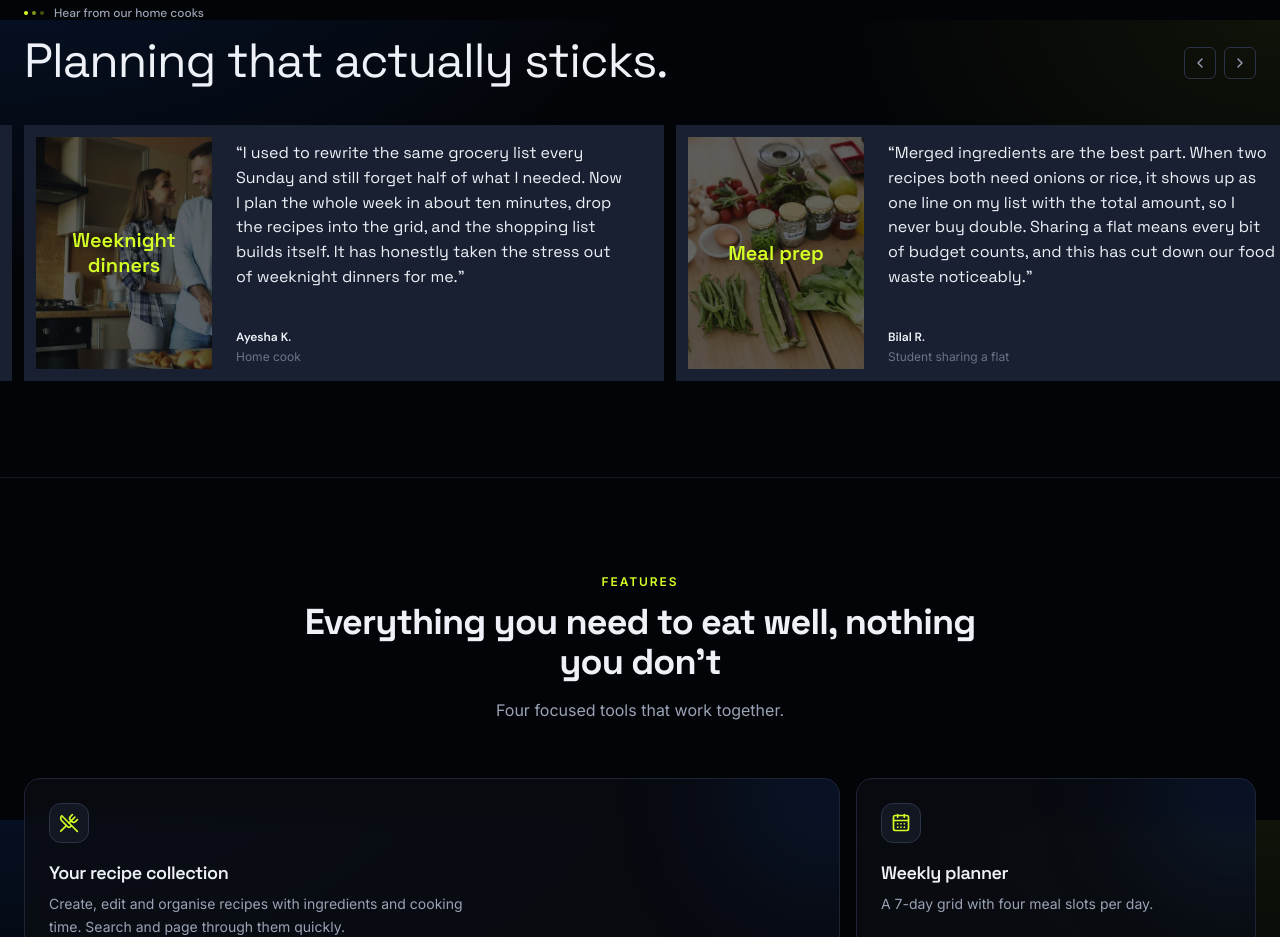
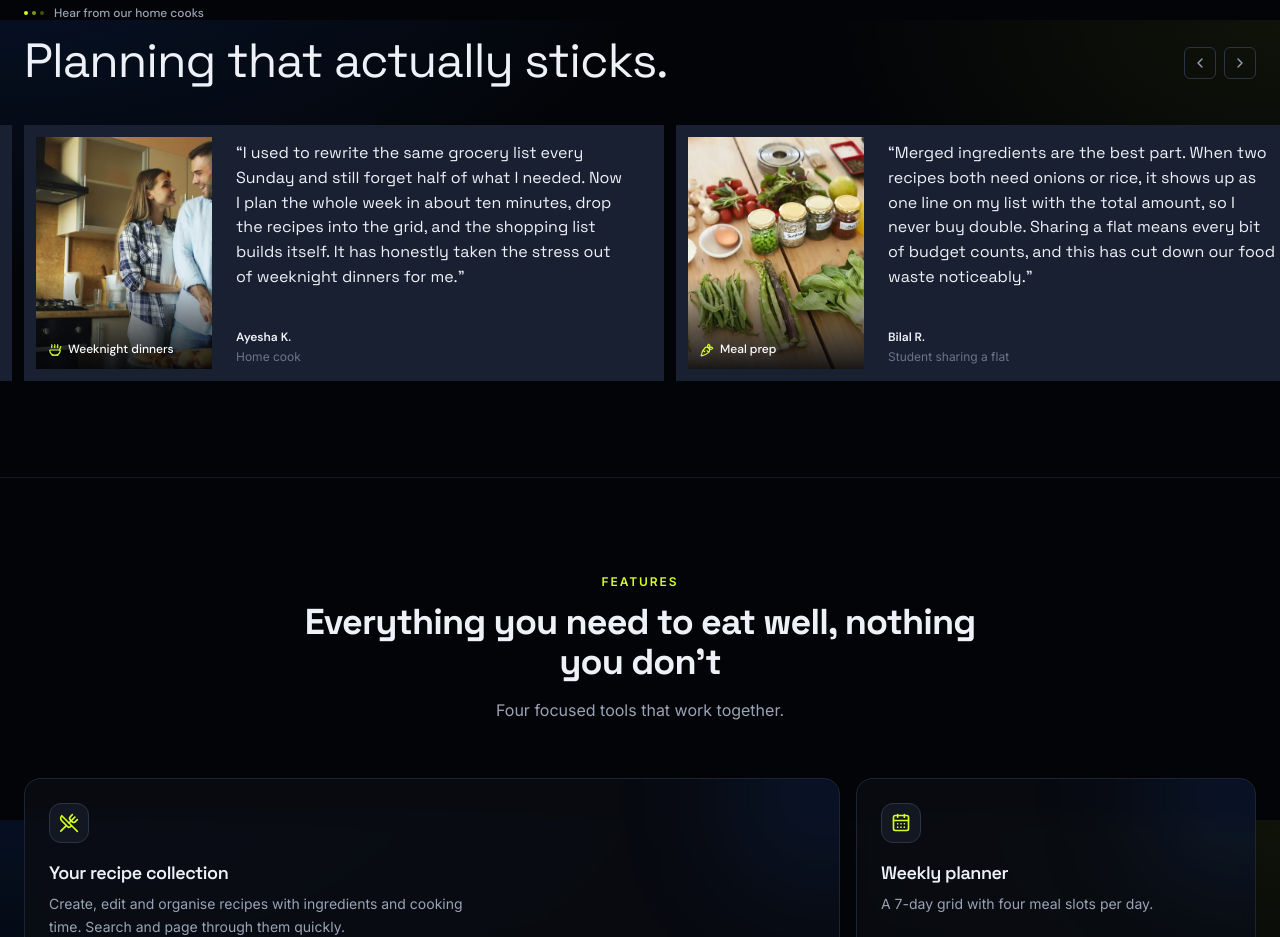
Before and after one commit to MohidWebDev/recipe-meal-planner, a React (Vite) app in the folder client/: page / in a window 1280 px wide. Shown: the part 1580-2517 px from the top of the page. Built offline with nearby package versions, Linux system fonts and the light colour scheme; no server answers.

Commit message:
style: restyle testimonial photo labels with bottom fade and icon

```diff
--- a/client/src/components/landing/Testimonials.jsx
+++ b/client/src/components/landing/Testimonials.jsx
@@ -1,5 +1,13 @@
 import { useEffect, useLayoutEffect, useRef, useState } from "react";
-import { ChevronLeft, ChevronRight } from "lucide-react";
+import {
+  Carrot,
+  ChevronLeft,
+  ChevronRight,
+  Croissant,
+  Heart,
+  Soup,
+  UtensilsCrossed,
+} from "lucide-react";
 import Reveal from "./Reveal";
 
 // SAMPLE CONTENT: replace with real feedback from real users before launch.
@@ -10,6 +18,7 @@ const TESTIMONIALS = [
     name: "Ayesha K.",
     role: "Home cook",
     tag: "Weeknight dinners",
+    icon: Soup,
     image: "/testimonials/1.webp",
   },
   {
@@ -18,6 +27,7 @@ const TESTIMONIALS = [
     name: "Bilal R.",
     role: "Student sharing a flat",
     tag: "Meal prep",
+    icon: Carrot,
     image: "/testimonials/2.webp",
   },
   {
@@ -26,6 +36,7 @@ const TESTIMONIALS = [
     name: "Sana & Omar",
     role: "Cooking for a family",
     tag: "Family cooking",
+    icon: UtensilsCrossed,
     image: "/testimonials/3.webp",
   },
   {
@@ -34,6 +45,7 @@ const TESTIMONIALS = [
     name: "Hira M.",
     role: "Recipe collector",
     tag: "Favourite recipes",
+    icon: Heart,
     image: "/testimonials/4.webp",
   },
   {
@@ -42,6 +54,7 @@ const TESTIMONIALS = [
     name: "Zain A.",
     role: "Weekend brunch host",
     tag: "Weekend brunch",
+    icon: Croissant,
     image: "/testimonials/5.webp",
   },
 ];
@@ -174,7 +187,14 @@ export default function Testimonials() {
             style={{ transform: `translateX(${-(1 + pos) * step}px)` }}
           >
             {slots.map(({ idx, copy }) => {
-              const { quote, name, role, tag, image } = TESTIMONIALS[idx];
+              const {
+                quote,
+                name,
+                role,
+                tag,
+                icon: Icon,
+                image,
+              } = TESTIMONIALS[idx];
               return (
                 <li
                   key={`${idx}-${copy}`}
@@ -191,11 +211,16 @@ export default function Testimonials() {
                         decoding="async"
                         className="absolute inset-0 h-full w-full object-cover"
                       />
+                      {/* Soft fade only along the bottom, so the photo stays bright */}
                       <div
-                        className="absolute inset-0 bg-ink/60"
+                        className="absolute inset-x-0 bottom-0 h-2/5 bg-linear-to-t from-ink/90 via-ink/50 to-transparent"
                         aria-hidden="true"
                       />
-                      <p className="absolute inset-0 flex items-center justify-center px-4 text-center font-display text-xl leading-tight font-semibold text-balance text-accent">
+                      <p className="absolute inset-x-0 bottom-0 flex items-center gap-1.5 px-3 pb-3 font-nav text-xs leading-tight font-medium text-white">
+                        <Icon
+                          className="h-3.5 w-3.5 shrink-0 text-accent"
+                          aria-hidden="true"
+                        />
                         {tag}
                       </p>
                     </div>
```
